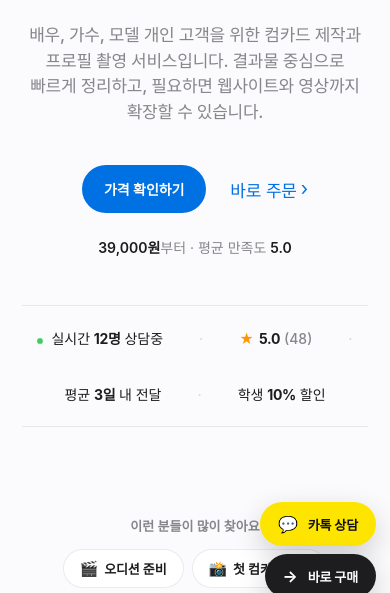
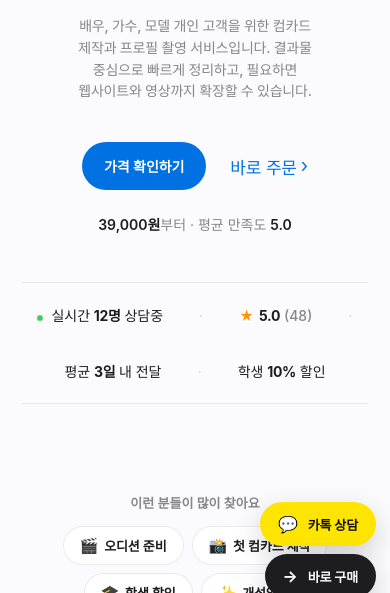
Before and after one commit to haexhanji/skr-site, a website built with Vite: page index.html in a window 390 px wide. Shown: the part 232-825 px from the top of the page. Built offline with nearby package versions, Linux system fonts and the light colour scheme; files whose address does not match are found by name; a web font is replaced by a local one.

Commit message:
shrink home hero lede on mobile

```diff
--- a/index.html
+++ b/index.html
@@ -169,6 +169,9 @@
       -webkit-text-fill-color: transparent;
     }
     .hero .lede { margin: 28px auto 0; max-width: 36ch; color: var(--muted); }
+    @media (max-width: 560px) {
+      .hero .lede { font-size: 14px; line-height: 1.55; margin-top: 20px; max-width: 28ch; }
+    }
     .hero .cta-row { margin-top: 40px; display: inline-flex; gap: 24px; align-items: center; flex-wrap: wrap; justify-content: center; }
     .hero .pricing-note {
       margin-top: 24px; font-size: 14px; color: var(--muted);
```
